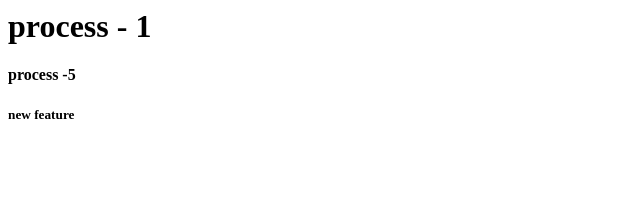
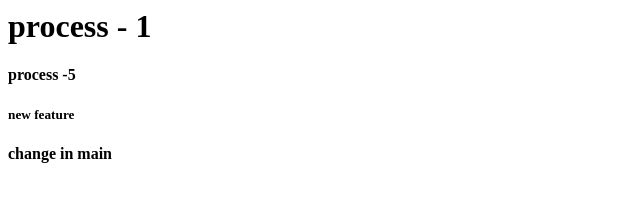
Before and after one commit to vsasidharan/project1, a plain HTML site: page index.html in a window 1280 px wide. Shown: the whole page, without its empty margins (0-640 px from the left). Drawn offline with Linux system fonts and the light colour scheme.

Commit message:
main changed

```diff
--- a/index.html
+++ b/index.html
@@ -8,5 +8,6 @@
         <h1>process - 1</h1>
         <h4>process -5</h4>
         <h5>new feature</h5>
+        <h4>change in main</h4>
     </body>
 </html>
```
